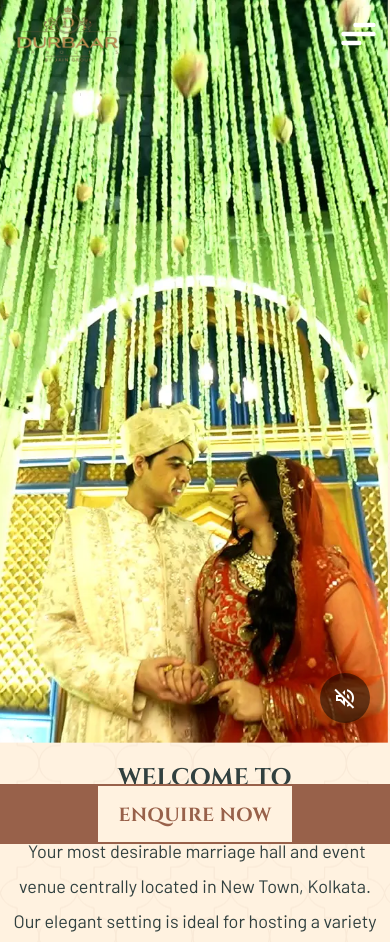
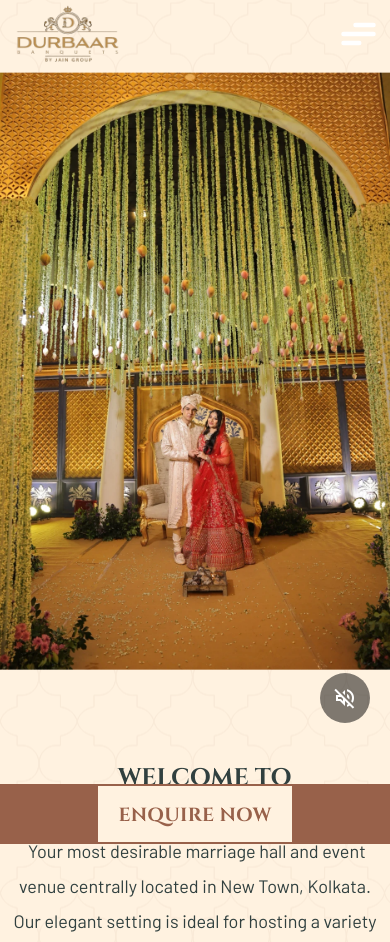
Before and after one commit to Aniket239/Durbaar_Landing_Page, a PHP site: page / in a window 390 px wide. Shown: the top 942 px of the page. Run offline with PHP 8.4, Linux system fonts and the light colour scheme; some web fonts are replaced.

Commit message:
banner img

```diff
--- a/index.html
+++ b/index.html
@@ -150,8 +150,8 @@
         <div class="video_wrapper">
             <!-- Fallback Images -->
             <picture>
-                <source src="assets/banner landscape.webp">
-                <img src="assets/banner landscape.webp" alt="Banner Image" class="banner_image">
+                <img  src="assets/portrait.webp"  alt="Banner Image" class="banner_image portrait_banner">
+                <img src="assets/landscape.webp"  alt="Banner Image" class="banner_image landscape_banner">
             </picture>
 
             <!-- Video Element -->
--- a/style.css
+++ b/style.css
@@ -56,14 +56,19 @@
     height: 100vh; /* Full viewport height */
     overflow: hidden;
 }
-
+.portrait_banner{
+    display: none;
+}
+
+.landscape_banner{
+    display: block;
+}
 /* Image styling */
 .banner_image {
     position: absolute;
-    top: 50%;
-    left: 50%;
-    width: 100%;
-    height: 100%;
+    top: 40%;
+    left: 49%;
+    width: 102%;
     object-fit: fill;
     transform: translate(-50%, -50%);
     z-index: 1;
@@ -1309,10 +1314,17 @@
         border: 2px solid #98614A;
     }
 
+    .portrait_banner{
+        display: block;
+    }
+
+    .landscape_banner{
+        display: none;
+    }
+
     .banner_image{
-        left: 41%;
-        width: 117%;
-        object-fit: cover;
+        top: 50%;
+        left: 49%;
     }
 
     #home {
```
Also changed, not shown: assets/banner landscape.webp (deleted), assets/banner portrait.webp (deleted), assets/landscape.webp (added), assets/portrait.webp (added).
